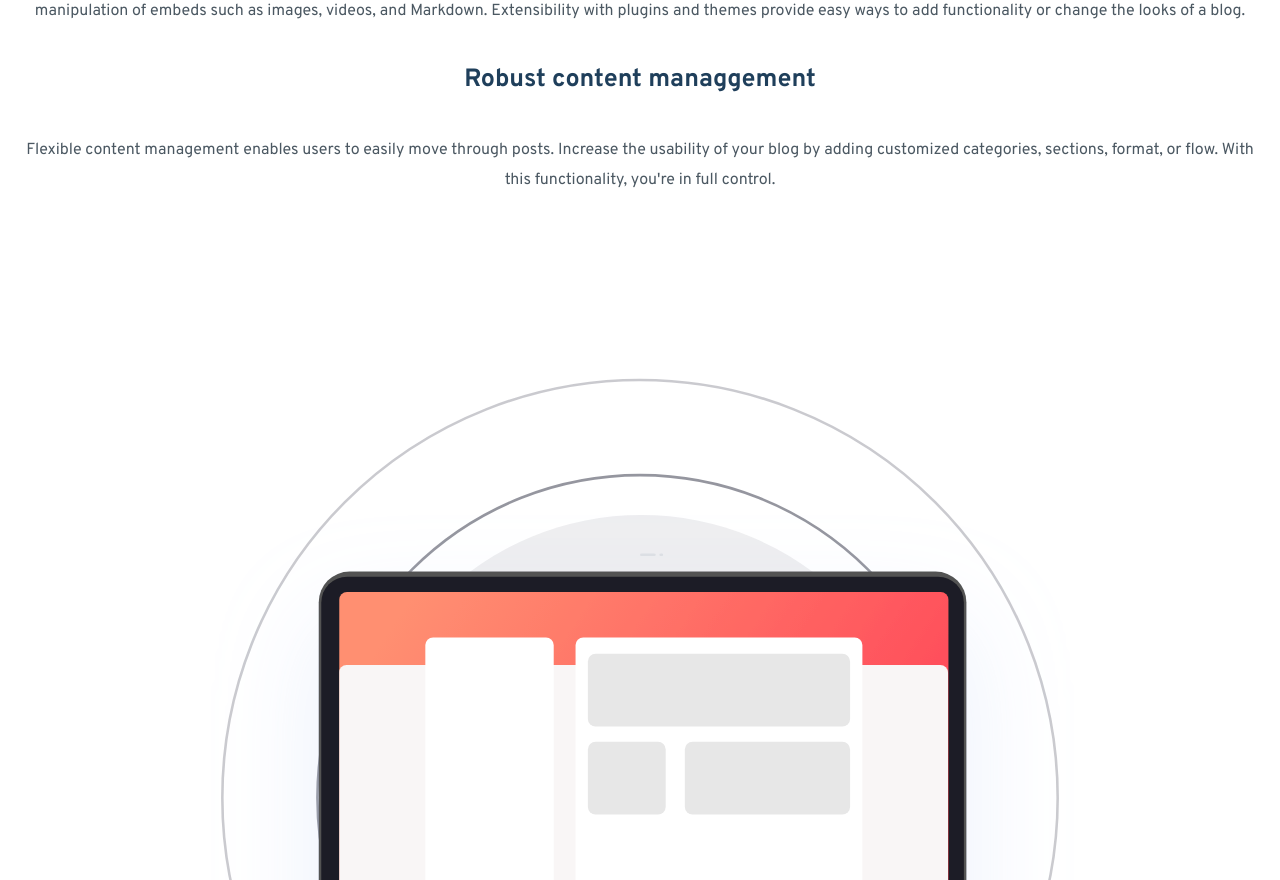
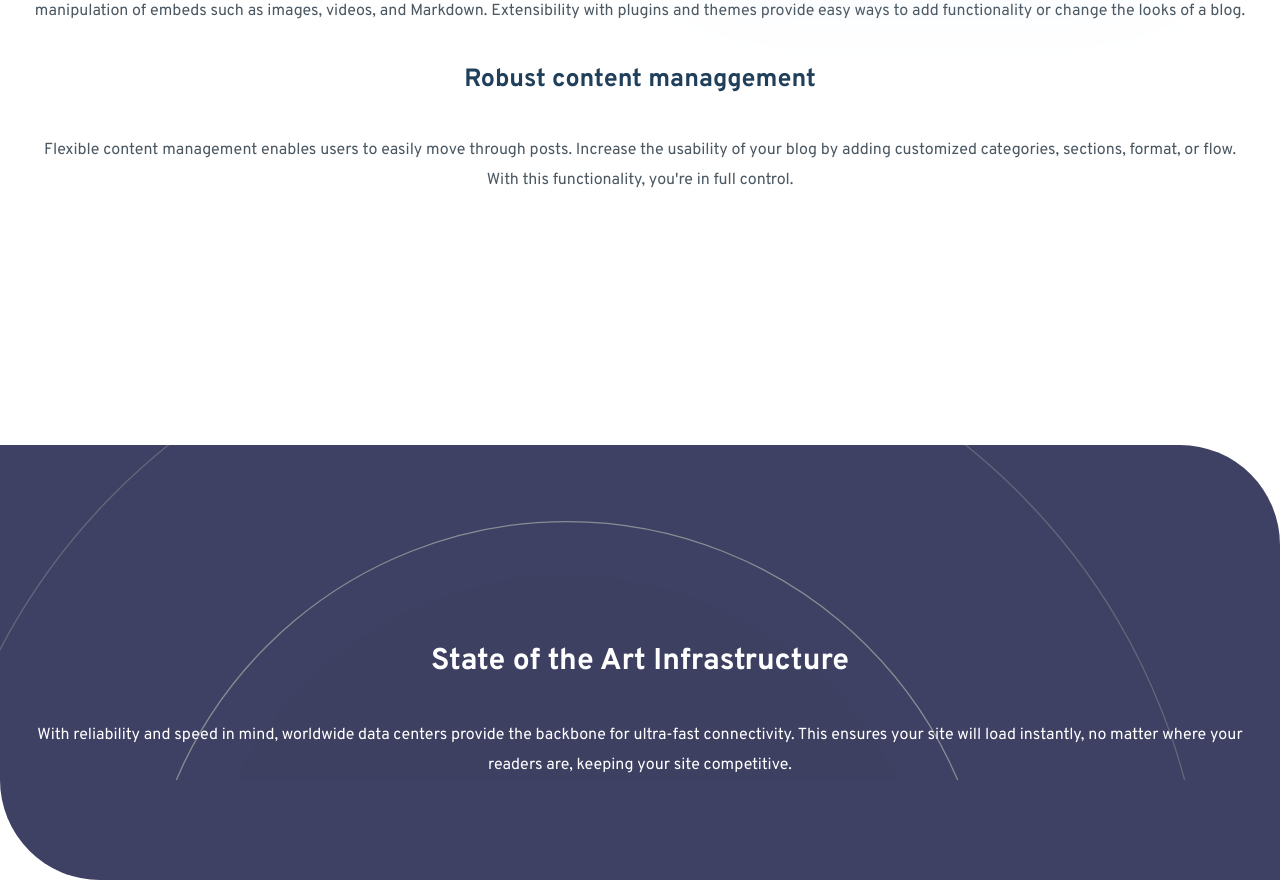
Before and after one commit to tiago-forward/desafio-blogr-landing-page-main, a React (Vite) app: page / in a window 1280 px wide. Shown: the part 1920-2800 px from the top of the page. Built offline with nearby package versions, Linux system fonts and the light colour scheme.

Commit message:
Finishing sections

```diff
--- a/src/components/Footer/index.jsx
+++ b/src/components/Footer/index.jsx
@@ -3,7 +3,7 @@ import styled from "styled-components"
 const Footer = () => {
     return (
         <>
-            <footer>
+            <FooterContainer>
                 <nav>
                     <ul>
                         <li>Product</li>
@@ -27,9 +27,17 @@ const Footer = () => {
                         <li>Linkedin</li>
                     </ul>
                 </nav>
-            </footer>
+            </FooterContainer>
         </>
     )
 }
 
 export { Footer }
+
+const FooterContainer = styled.footer`
+    color: white;
+    background-color: var(--very-dark-black-blue);
+    border-top-right-radius: 100px;
+    margin-top: 100px;
+    text-align: center;
+`
--- a/src/components/Section/ContentSection/Content/index.jsx
+++ b/src/components/Section/ContentSection/Content/index.jsx
@@ -15,12 +15,12 @@ const Titulo = styled.h3`
     color: var(--very-dark-blue);
     text-align: center;
     font-size: 25px;
-    padding: 40px 30px 40px 30px;
+    padding: 40px 30px;
 `
 
 const Paragraph = styled.p`
     color: var(--very-dark-grayish-blue);
     text-align: center;
     line-height: 30px;
-    padding: 0px 15px 0px 15px;
+    padding: 0px 30px;
 `
--- a/src/components/Section/HomeSection/index.jsx
+++ b/src/components/Section/HomeSection/index.jsx
@@ -17,7 +17,7 @@ export { HomeSection }
 
 const Section = styled.section`
     background: rgb(249,139,117);
-    background-image: url("../../../../public/images/bg-pattern-intro-mobile.svg"), linear-gradient(85deg, rgba(249,139,117,1) 0%, rgba(250,78,95,1) 100%);;
+    background-image: url("../../../../public/images/bg-pattern-intro-mobile.svg"), linear-gradient(111deg, rgba(249,139,117,1) 0%, rgba(250,78,95,1) 100%);
     background-repeat: no-repeat;
     /* background-position-y: center;
     background-position-x: 200px; */
--- /dev/null
+++ b/src/components/Section/IllustrativeContentSection/index.jsx
@@ -0,0 +1,58 @@
+import styled from "styled-components"
+
+const IllustrativeContentSection = ({ image, titleMain, paragraph }) => {
+    return (
+        <>
+            <Container>
+            <Image src={image} alt={image} />
+                <Content>
+                    <TitleMain>{titleMain}</TitleMain>
+                    <Paragraph>{paragraph}</Paragraph>
+                </Content>
+            </Container>
+        </>
+    )
+}
+
+export { IllustrativeContentSection }
+
+const Container = styled.div`
+    width: 100%;
+    background-color: var(--very-dark-desaturated-blue);
+    background-repeat: no-repeat;
+    background-size: cover;
+    border-top-right-radius: 100px;
+    border-bottom-left-radius: 100px;
+    padding-bottom: 100px;
+    margin-top: 250px;
+`
+
+const Content = styled.div`
+    background-image: url("../../../../public/images/bg-pattern-circles.svg");
+    background-repeat: no-repeat;
+    background-size: cover;
+    background-position-y: -140px;
+    background-position-x: -73px;
+    position: relative;
+`
+
+const Image = styled.img`
+    position: absolute;
+    width: 100%;
+    bottom: -148%;
+    z-index: 1;
+`
+
+const TitleMain = styled.h2`
+    color: var(--white);
+    text-align: center;
+    font-size: 30px;
+    padding: 200px 30px 40px 30px;
+`
+
+const Paragraph = styled.p`
+    color: var(--white);
+    text-align: center;
+    line-height: 30px;
+    padding: 0px 30px;
+`
--- a/src/pages/Home/index.jsx
+++ b/src/pages/Home/index.jsx
@@ -2,9 +2,11 @@ import { useState } from "react";
 import { Header } from "../../components/Header";
 import { HomeSection } from "../../components/Section/HomeSection";
 import { ContentSection } from "../../components/Section/ContentSection";
+import { IllustrativeContentSection } from "../../components/Section/IllustrativeContentSection";
 import { Footer } from "../../components/Footer";
 import IllustrationEditorMobile from "../../../public/images/illustration-editor-mobile.svg"
 import IllustrationLaptopMobile from "../../../public/images/illustration-laptop-mobile.svg"
+import IllustrationPhones from "../../../public/images/illustration-phones.svg"
 
 const Home = () => {
     const [menuIsVisible, setMenuIsVisible] = useState(false);
@@ -13,6 +15,7 @@ const Home = () => {
         <>
             <Header />
             <HomeSection />
+            <main>
                 <ContentSection
                     titleMain="Designed for the future"
                     image={IllustrationEditorMobile}
@@ -20,13 +23,17 @@ const Home = () => {
                     paragraph1="Blogr features an exceedingly intuitive interface which lets you focus on one thing: creating content. The editor supports management of multiple blogs and allows easy manipulation of embeds such as images, videos, and Markdown. Extensibility with plugins and themes provide easy ways to add functionality or change the looks of a blog."
                     title2="Robust content managgement"
                     paragraph2="Flexible content management enables users to easily move through posts. Increase the usability of your blog by adding customized categories, sections, format, or flow. With this functionality, you're in full control." />
-
+                <IllustrativeContentSection
+                    image={IllustrationPhones}
+                    titleMain="State of the Art Infrastructure"
+                    paragraph="With reliability and speed in mind, worldwide data centers provide the backbone for ultra-fast connectivity. This ensures your site will load instantly, no matter where your readers are, keeping your site competitive." />
                 <ContentSection
                     image={IllustrationLaptopMobile}
                     title1="Free, open, simple"
                     paragraph1="Blogr is a free and open source application backed by a large community of helpful developers. It supports features such as code syntax highlighting, RSS feeds, social media integration, third-party commenting tools, and works seamlessly with Google Analytics. The architecture is clean and is relatively easy to learn."
                     title2="Powerful tooling"
                     paragraph2="Batteries included. We built a simple and straightforward CLI tool that makes customization and deployment a breeze, but capable of producing even the most complicated sites." />
+            </main>
 
             <Footer />
         </>
```
Lines whose indentation alone changed are shown as unchanged.
